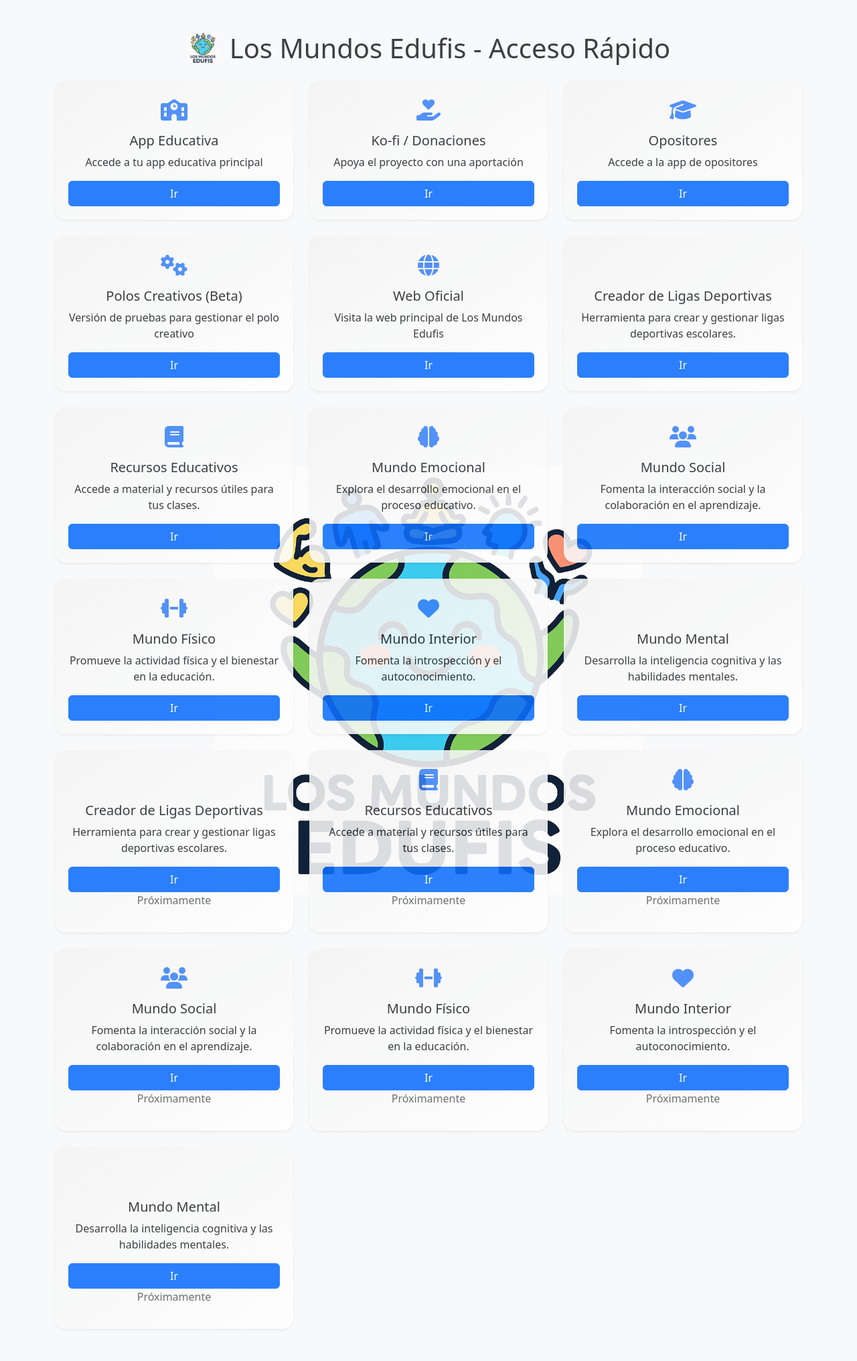
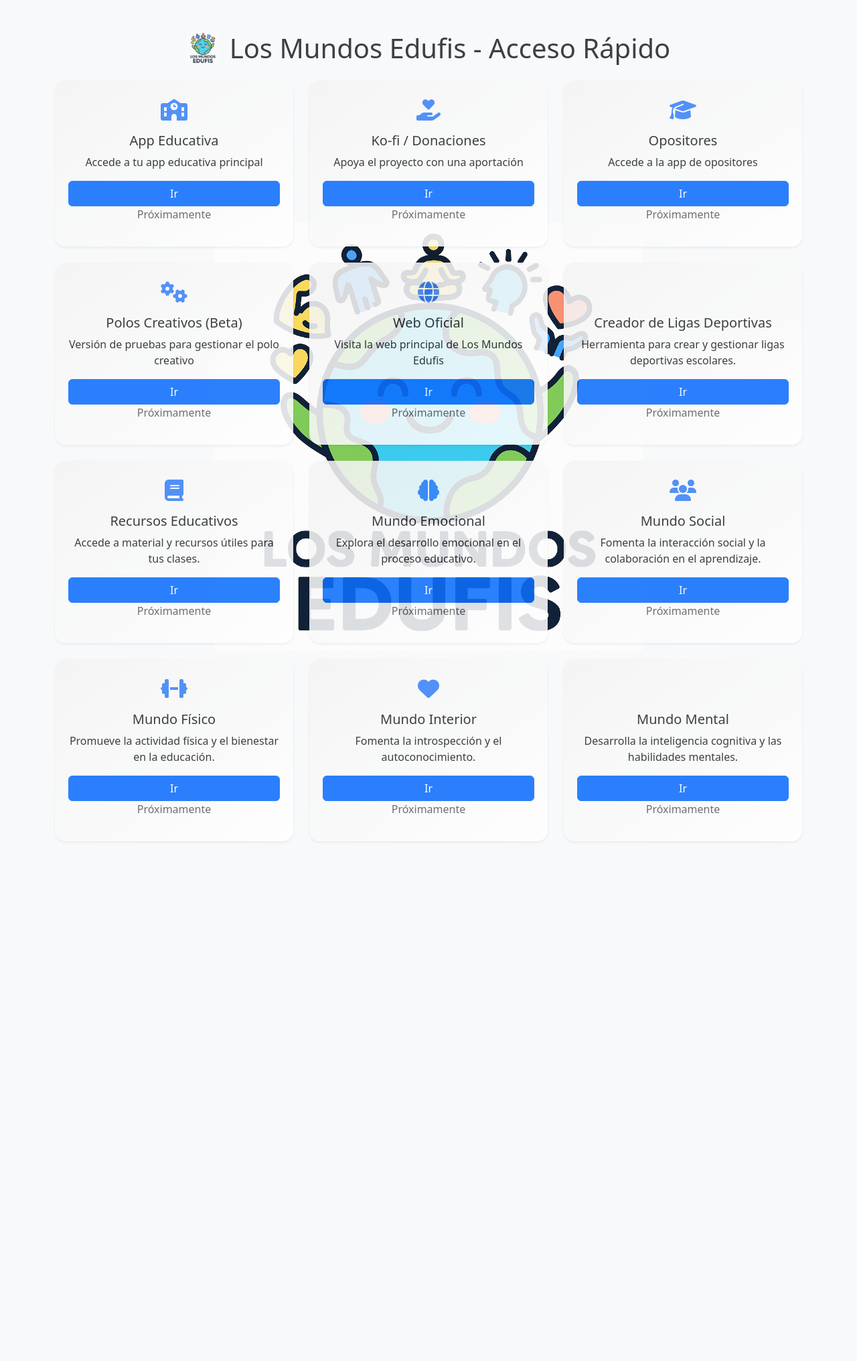
Before and after one commit to losmundosedufis/dashboard_losmundosedufis, a Flask app: page / in a window 1280 px wide. Shown: the whole page at 67% size. After the commit the page ends 1214 px from the top, so only its background shows below. Run offline with Flask 3, Linux system fonts and the light colour scheme.

Commit message:
Reestructuración: tarjetas con 'Próximamente' controladas desde backend

```diff
--- a/app/templates/index.html
+++ b/app/templates/index.html
@@ -24,82 +24,12 @@
           <h5>{{ card.title }}</h5>
           <p>{{ card.description }}</p>
           <a href="{{ card.link }}" class="btn btn-primary" target="_blank">Ir</a>
+          {% if not card.available %}
+            <p class="text-muted">Próximamente</p>
+          {% endif %}
         </div>
       </div>
     {% endfor %}
-
-    <!-- Nueva tarjeta "Creador de Ligas Deportivas" -->
-    <div class="col-md-4">
-      <div class="card tile h-100 text-center border-0 shadow-sm">
-        <div class="tile-icon"><i class="fas fa-sportsball"></i></div>
-        <h5>Creador de Ligas Deportivas</h5>
-        <p>Herramienta para crear y gestionar ligas deportivas escolares.</p>
-        <a href="link_a_creador_ligas" class="btn btn-primary" target="_blank">Ir</a>
-        <p class="text-muted">Próximamente</p>
-      </div>
-    </div>
-
-    <!-- Nueva tarjeta "Recursos Educativos" -->
-    <div class="col-md-4">
-      <div class="card tile h-100 text-center border-0 shadow-sm">
-        <div class="tile-icon"><i class="fas fa-book"></i></div>
-        <h5>Recursos Educativos</h5>
-        <p>Accede a material y recursos útiles para tus clases.</p>
-        <a href="link_a_recursos" class="btn btn-primary" target="_blank">Ir</a>
-        <p class="text-muted">Próximamente</p>
-      </div>
-    </div>
-
-    <!-- Tarjetas para los "mundos" -->
-    <div class="col-md-4">
-      <div class="card tile h-100 text-center border-0 shadow-sm">
-        <div class="tile-icon"><i class="fas fa-brain"></i></div>
-        <h5>Mundo Emocional</h5>
-        <p>Explora el desarrollo emocional en el proceso educativo.</p>
-        <a href="link_a_mundo_emocional" class="btn btn-primary" target="_blank">Ir</a>
-        <p class="text-muted">Próximamente</p>
-      </div>
-    </div>
-
-    <div class="col-md-4">
-      <div class="card tile h-100 text-center border-0 shadow-sm">
-        <div class="tile-icon"><i class="fas fa-users"></i></div>
-        <h5>Mundo Social</h5>
-        <p>Fomenta la interacción social y la colaboración en el aprendizaje.</p>
-        <a href="link_a_mundo_social" class="btn btn-primary" target="_blank">Ir</a>
-        <p class="text-muted">Próximamente</p>
-      </div>
-    </div>
-
-    <div class="col-md-4">
-      <div class="card tile h-100 text-center border-0 shadow-sm">
-        <div class="tile-icon"><i class="fas fa-dumbbell"></i></div>
-        <h5>Mundo Físico</h5>
-        <p>Promueve la actividad física y el bienestar en la educación.</p>
-        <a href="link_a_mundo_fisico" class="btn btn-primary" target="_blank">Ir</a>
-        <p class="text-muted">Próximamente</p>
-      </div>
-    </div>
-
-    <div class="col-md-4">
-      <div class="card tile h-100 text-center border-0 shadow-sm">
-        <div class="tile-icon"><i class="fas fa-heart"></i></div>
-        <h5>Mundo Interior</h5>
-        <p>Fomenta la introspección y el autoconocimiento.</p>
-        <a href="link_a_mundo_interior" class="btn btn-primary" target="_blank">Ir</a>
-        <p class="text-muted">Próximamente</p>
-      </div>
-    </div>
-
-    <div class="col-md-4">
-      <div class="card tile h-100 text-center border-0 shadow-sm">
-        <div class="tile-icon"><i class="fas fa-head-side-brain"></i></div>
-        <h5>Mundo Mental</h5>
-        <p>Desarrolla la inteligencia cognitiva y las habilidades mentales.</p>
-        <a href="link_a_mundo_mental" class="btn btn-primary" target="_blank">Ir</a>
-        <p class="text-muted">Próximamente</p>
-      </div>
-    </div>
   </div>
 </div>
 
```
